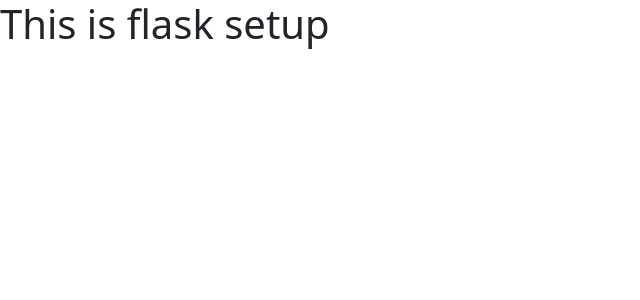
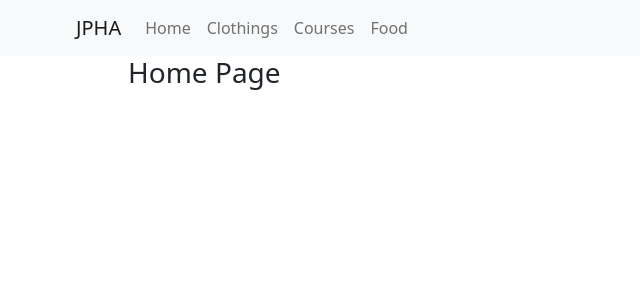
Before and after one commit to frost-head/Ecommerce-Site, a Flask app: page / in a window 1280 px wide. Shown: the top 300 px of the page, without its empty margins (0-640 px from the left). Run offline with Flask 2, Linux system fonts and the light colour scheme.

Commit message:
Navbar added

```diff
--- a/static/style.css
+++ b/static/style.css
@@ -0,0 +1,7 @@
+.body{
+    padding: 0vw 10vw;
+}
+
+nav{
+    padding: 0vw 5vw;
+}
--- a/templates/Base.html
+++ b/templates/Base.html
@@ -1,17 +1,26 @@
 <!DOCTYPE html>
 <html lang="en">
+
 <head>
     <meta charset="UTF-8">
     <meta http-equiv="X-UA-Compatible" content="IE=edge">
     <meta name="viewport" content="width=device-width, initial-scale=1.0">
-    <link rel="stylesheet" href="static/style.css">
-    <link href="https://cdn.jsdelivr.net/npm/bootstrap@5.1.3/dist/css/bootstrap.min.css" rel="stylesheet" integrity="sha384-1BmE4kWBq78iYhFldvKuhfTAU6auU8tT94WrHftjDbrCEXSU1oBoqyl2QvZ6jIW3" crossorigin="anonymous">
+    <link rel="stylesheet" href="/static/style.css">
+    <link href="https://cdn.jsdelivr.net/npm/bootstrap@5.1.3/dist/css/bootstrap.min.css" rel="stylesheet"
+        integrity="sha384-1BmE4kWBq78iYhFldvKuhfTAU6auU8tT94WrHftjDbrCEXSU1oBoqyl2QvZ6jIW3" crossorigin="anonymous">
     {% block head %}
     {% endblock %}
 </head>
+
 <body>
-    {% block body %}
-    {% endblock %}
-    <script src="https://cdn.jsdelivr.net/npm/bootstrap@5.1.3/dist/js/bootstrap.bundle.min.js" integrity="sha384-ka7Sk0Gln4gmtz2MlQnikT1wXgYsOg+OMhuP+IlRH9sENBO0LRn5q+8nbTov4+1p" crossorigin="anonymous"></script>
+    {% include 'includes/Navbar.html' %}
+    <div class="body">
+        {% block body %}
+        {% endblock %}
+    </div>
+    <script src="https://cdn.jsdelivr.net/npm/bootstrap@5.1.3/dist/js/bootstrap.bundle.min.js"
+        integrity="sha384-ka7Sk0Gln4gmtz2MlQnikT1wXgYsOg+OMhuP+IlRH9sENBO0LRn5q+8nbTov4+1p"
+        crossorigin="anonymous"></script>
 </body>
+
 </html>
--- a/templates/Home.html
+++ b/templates/Home.html
@@ -10,8 +10,6 @@
 
 {% block body %}
 
-    <H1>
-        This is flask setup
-    </H1>
+    <h3>Home Page</h3>
 
 {% endblock %}
--- /dev/null
+++ b/templates/includes/Navbar.html
@@ -0,0 +1,26 @@
+<nav class="navbar navbar-expand-lg sticky-top navbar-light bg-light" >
+    <div class="container-fluid">
+        <a class="navbar-brand" href="#">JPHA</a>
+        <button class="navbar-toggler" type="button" data-bs-toggle="collapse"
+            data-bs-target="#navbarSupportedContent" aria-controls="navbarSupportedContent" aria-expanded="false"
+            aria-label="Toggle navigation">
+            <span class="navbar-toggler-icon"></span>
+        </button>
+        <div class="collapse navbar-collapse" id="navbarSupportedContent">
+            <ul class="navbar-nav me-auto mb-2 mb-lg-0">
+                <li class="nav-item">
+                    <a class="nav-link" href="#">Home</a>
+                </li>
+                <li class="nav-item">
+                    <a class="nav-link" href="#">Clothings</a>
+                </li>
+                <li class="nav-item">
+                    <a class="nav-link" href="#">Courses</a>
+                </li>
+                <li class="nav-item">
+                    <a class="nav-link" href="#">Food</a>
+                </li>
+            </ul>
+        </div>
+    </div>
+</nav>
```
